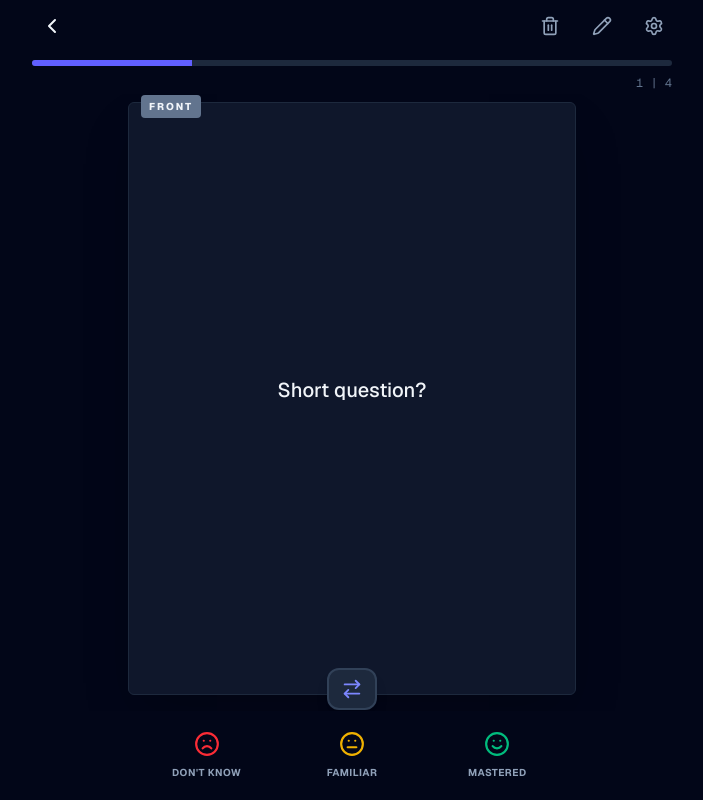
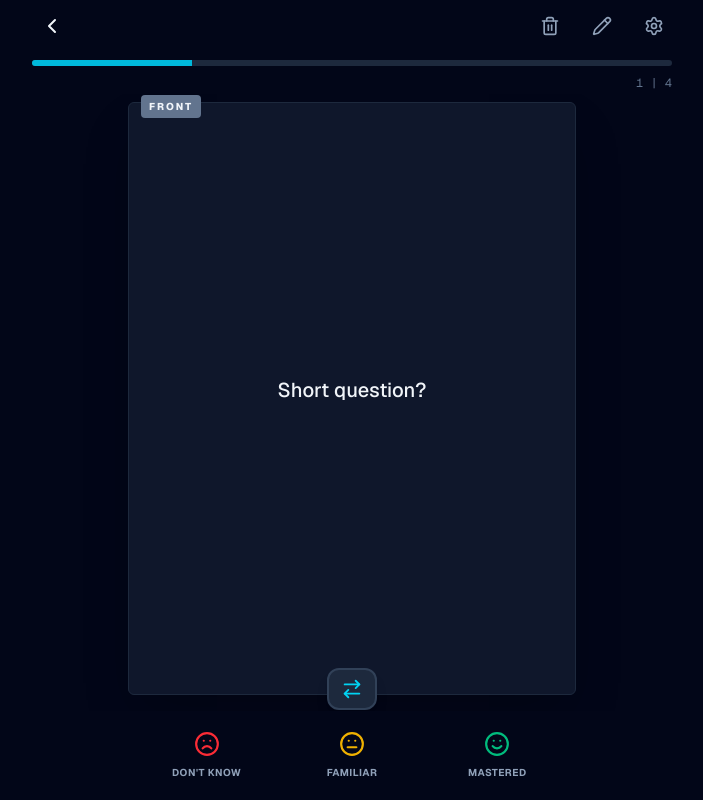
Before and after one commit to eg-delacruz/AI_flashcards, a Next.js app: page / in a window 1280 px wide. Shown: the whole page, without its empty margins (288-991 px from the left). Built offline with nearby package versions, Linux system fonts and the light colour scheme.

Commit message:
feat: change style from indigo to cyan. Still not sure if I like it. If in the end not, go to the previous commit

```diff
--- a/app/page.tsx
+++ b/app/page.tsx
@@ -106,7 +106,7 @@ const FlashcardApp = () => {
         <div className='px-4 py-2 pb-0 max-w-2xl mx-auto'>
           <div className='w-full bg-slate-800 h-1.5 rounded-full overflow-hidden'>
             <div
-              className='bg-indigo-500 h-full transition-all duration-300'
+              className='bg-cyan-500 h-full transition-all duration-300'
               style={{ width: `${progressPercentage}%` }}
             />
           </div>
@@ -143,11 +143,11 @@ const FlashcardApp = () => {
                 <div className='absolute -bottom-4 left-0 right-0 flex justify-center z-20'>
                   <button
                     onClick={handleFlip}
-                    className='bg-slate-800 border-2 border-slate-700 p-3 py-2 rounded-xl hover:bg-slate-700 hover:border-indigo-500 transition-all shadow-lg group hover:cursor-pointer'
+                    className='bg-slate-800 border-2 border-slate-700 p-3 py-2 rounded-xl hover:bg-slate-700 hover:border-cyan-500 transition-all shadow-lg group hover:cursor-pointer'
                   >
                     <ArrowRightLeft
                       size={22}
-                      className='text-indigo-400 group-hover:rotate-180 transition-transform duration-500'
+                      className='text-cyan-400 group-hover:rotate-180 transition-transform duration-500'
                     />
                   </button>
                 </div>
```
